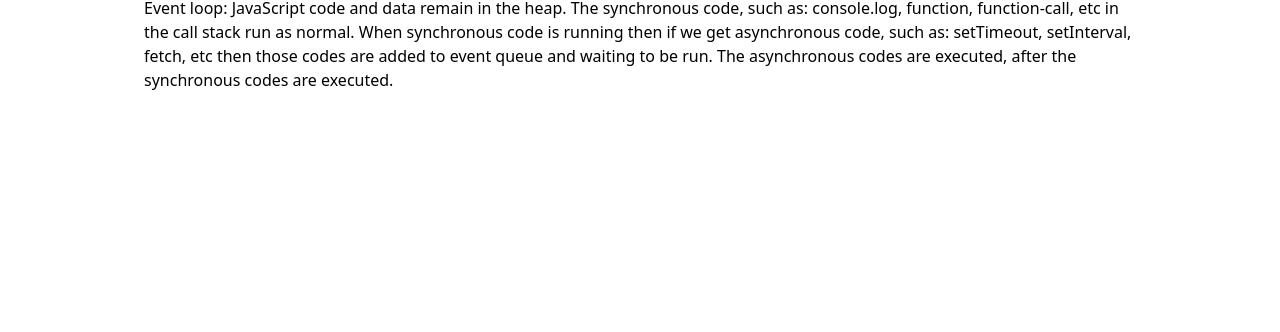
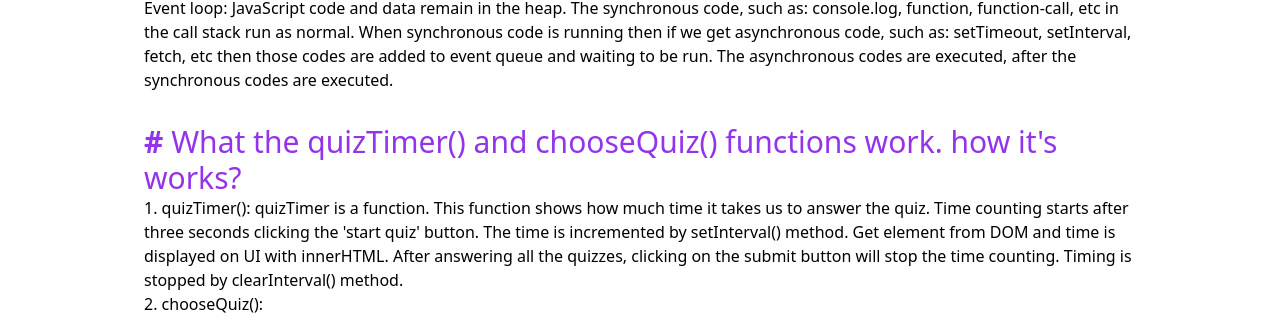
Before and after one commit to mdrakibulislam10/b7a7-quiz-hero-mdrakibulislam10, a plain HTML site: page blog.html in a window 1280 px wide. Shown: the part 688-1020 px from the top of the page. Before the commit the page ends 800 px from the top, so only its background shows below. Drawn offline with nearby package versions, Linux system fonts and the light colour scheme.

Commit message:
quizTimer() func explain

```diff
--- a/blog.html
+++ b/blog.html
@@ -25,8 +25,8 @@
     <main>
         <section class="mx-4 md:mx-36">
             <article class="my-2">
-                <h2 class="text-2xl md:text-3xl text-orange-600">1. What's the difference between map, forEach,
-                    filter and find?</h2>
+                <h2 class="text-2xl md:text-3xl text-orange-600">1. What's the difference between map(), forEach(),
+                    filter() and find()?</h2>
                 <div>
                     <p>1. map(): map is array method. Looping over each element of an array and does something then it
                         returns results inside a new array. If need results later then we will use map.</p>
@@ -62,12 +62,23 @@
             </article>
             <article class="my-2">
                 <h2 class="text-2xl md:text-3xl text-orange-600">3. What is Event loop and how does it work?</h2>
+                <p>Event loop: JavaScript code and data remain in the heap. The synchronous code, such as:
+                    console.log, function, function-call, etc in the call stack run as normal. When synchronous code
+                    is running then if we get asynchronous code, such as: setTimeout, setInterval, fetch, etc then
+                    those codes are added to event queue and waiting to be run. The asynchronous codes are executed,
+                    after the synchronous codes are executed.</p>
+            </article>
+
+            <article class="mb-4 mt-8">
+                <h2 class="text-2xl md:text-3xl text-purple-600"><b>#</b> What the quizTimer() and chooseQuiz()
+                    functions work. how it's works?</h2>
                 <div>
-                    <p>Event loop: JavaScript code and data remain in the heap. The synchronous code, such as:
-                        console.log, function, function-call, etc in the call stack run as normal. When synchronous code
-                        is running then if we get asynchronous code, such as: setTimeout, setInterval, fetch, etc then
-                        those codes are added to event queue and waiting to be run. The asynchronous codes are executed,
-                        after the synchronous codes are executed.</p>
+                    <p>1. quizTimer(): quizTimer is a function. This function shows how much time it takes us to answer
+                        the quiz. Time counting starts after three seconds clicking the 'start quiz' button. The time is
+                        incremented by setInterval() method. Get element from DOM and time is displayed on UI with
+                        innerHTML. After answering all the quizzes, clicking on the submit button will stop the time
+                        counting. Timing is stopped by clearInterval() method.</p>
+                    <p>2. chooseQuiz():</p>
                 </div>
             </article>
         </section>
```
